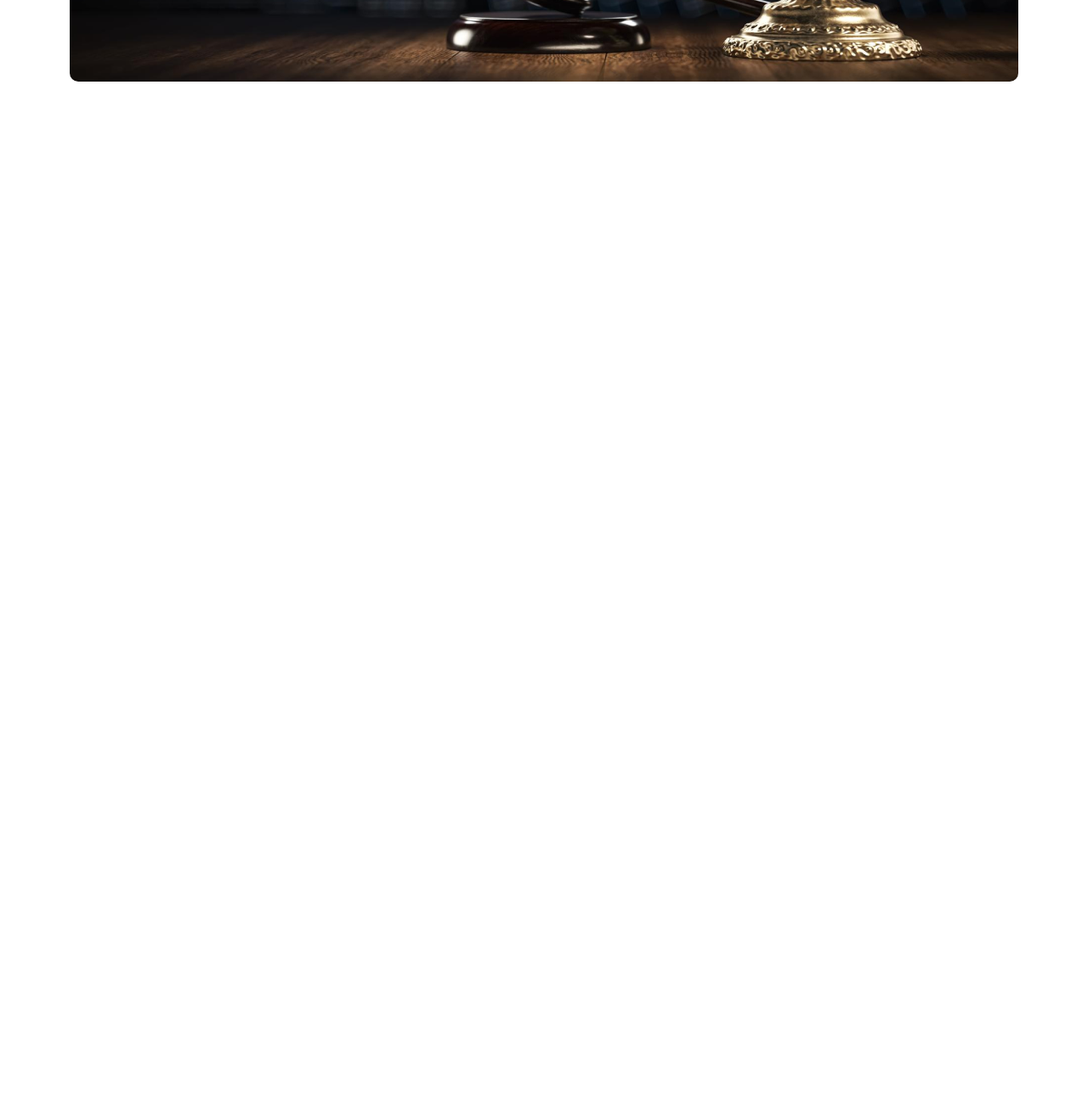
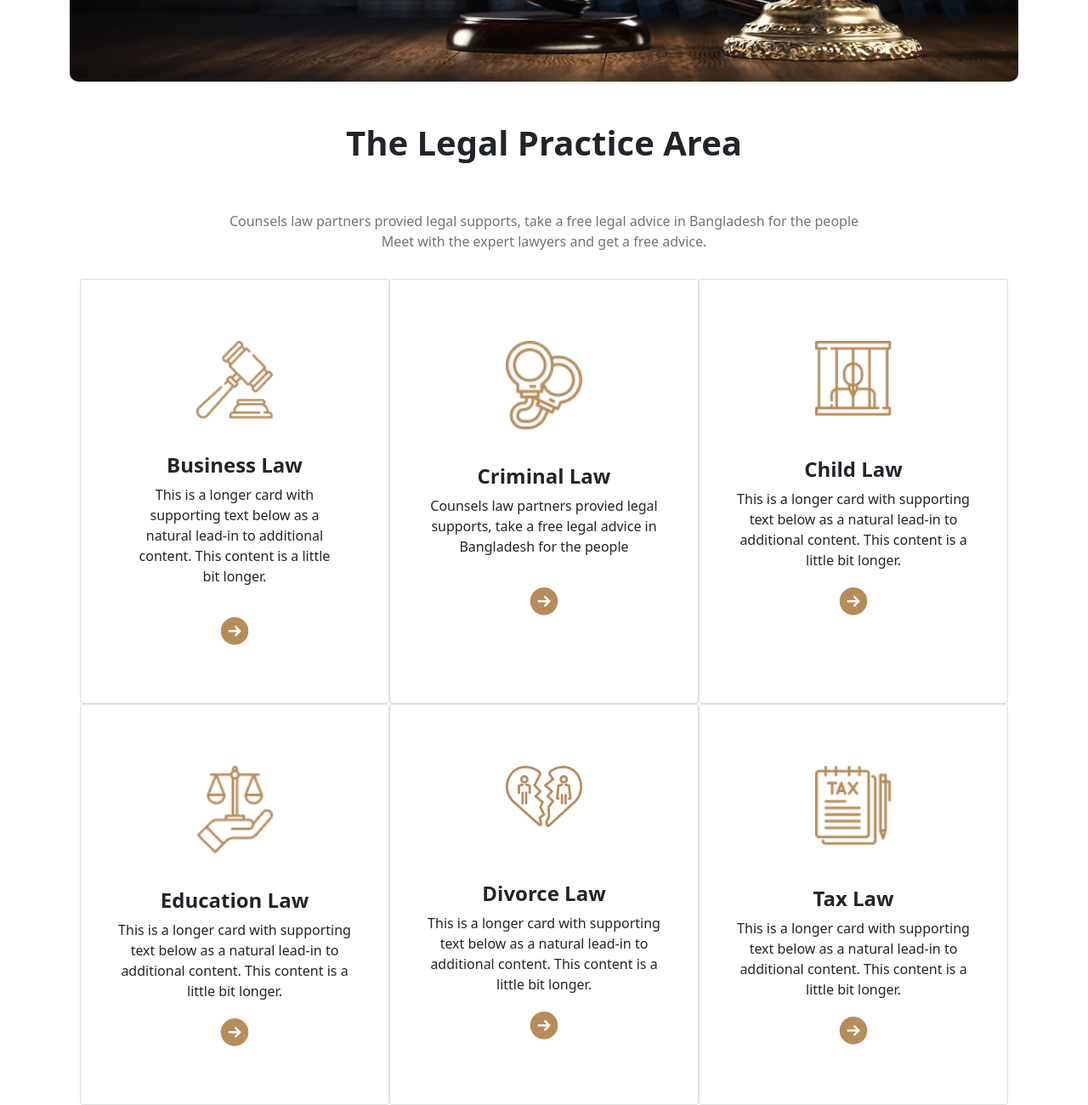
Before and after one commit to Monira-Jahan/Legal-house-website, a plain HTML site: page index.html in a window 1280 px wide. Shown: the part 524-1824 px from the top of the page at 85% size. Before the commit the page ends 800 px from the top, so only its background shows below. Drawn offline with nearby package versions, Linux system fonts and the light colour scheme.

Commit message:
Legal Practice Section Added

```diff
--- a/index.html
+++ b/index.html
@@ -67,11 +67,10 @@
            <button type="button" class="btn btn-primary">Understood</button>
           </div>
          </div>
+         </div>
+        </div>
        </div>
-     </div>
-
-           </div>
-         </div>
+      </div>
        </nav>
      </section>
 
@@ -92,9 +91,93 @@
 
     </div>
    </section>
+  </header>
+    <main>
+     <!--Legal practice section-->
+     <section>
+      <div class="container-fluid">
+      <div>
+        <h1 class="fw-bold fs-1 text-center py-5"> The Legal Practice Area</h1>
+         <p class="text-center text-secondary pb-3">Counsels law partners provied legal supports, take a free legal advice in Bangladesh for the people<br>
+              Meet with the expert lawyers and get a free advice.</p>
+      </div>
 
-   </header>
-    <main>
+      <div class="row row-cols-1 row-cols-md-3 g-0">
+      <div class="col">
+        <div class="card h-100 py-5 ">
+          <img src="./images/business.png" class="card-img-top w-25  mx-auto py-4" alt="...">
+          <div class="card-body">
+            <h5 class="text-center fw-bold fs-4 card-title">Business Law</h5>
+            <p class="text-center card-text px-2 px-sm-5 pb-3">This is a longer card with supporting text below as a natural lead-in to additional content. This content is a little bit longer.</p>
+        <div class="text-center">
+        <img src="./images/Frame.png" class="card-img-top w-auto mx-auto " alt="...">
+            </div>
+          </div>
+        </div>
+      </div>
+      <div class="col">
+        <div class="card h-100 py-5">
+          <img src="./images/criminal.png" class="card-img-top w-25 mx-auto py-4" alt="...">
+          <div class="card-body">
+            <h5 class="text-center fw-bold fs-4 card-title">Criminal Law</h5>
+            <p class="text-center px-4 pb-3 card-text">Counsels law partners provied legal supports, take a free legal advice in Bangladesh for the people</p>
+        <div class="text-center">
+        <img src="./images/Frame.png" class="card-img-top w-auto mx-auto" alt="...">
+            </div>
+          </div>
+        </div>
+      </div>
+      <div class="col">
+        <div class="card h-100 py-5">
+          <img src="./images/child.png" class="card-img-top w-25 mx-auto py-4" alt="...">
+          <div class="card-body">
+            <h5 class="text-center fw-bold fs-4 card-title pt-2">Child Law</h5>
+            <p class="text-center px-4 pb-3card-text">This is a longer card with supporting text below as a natural lead-in to additional content. This content is a little bit longer.</p>
+        <div class="text-center">
+        <img src="./images/Frame.png" class="card-img-top w-auto mx-auto" alt="...">
+            </div>
+          </div>
+        </div>
+      </div>
+      <div class="col">
+        <div class="card h-100 py-5">
+          <img src="./images/education.png" class="card-img-top w-25 mx-auto py-4" alt="...">
+          <div class="card-body">
+            <h5 class="text-center fw-bold fs-4 card-title">Education Law</h5>
+            <p class="text-center px-4 pb-3card-text">This is a longer card with supporting text below as a natural lead-in to additional content. This content is a little bit longer.</p>
+        <div class="text-center">
+        <img src="./images/Frame.png" class="card-img-top w-auto mx-auto" alt="...">
+            </div>
+          </div>
+        </div>
+      </div>
+      <div class="col">
+        <div class="card h-100 py-5">
+          <img src="./images/divorce.png" class="card-img-top w-25 mx-auto py-4" alt="...">
+          <div class="card-body">
+            <h5 class="text-center fw-bold fs-4 card-title pt-4">Divorce Law</h5>
+            <p class="text-center px-4 pb-3card-text">This is a longer card with supporting text below as a natural lead-in to additional content. This content is a little bit longer.</p>
+        <div class="text-center">
+        <img src="./images/Frame.png" class="card-img-top w-auto mx-auto " alt="...">
+            </div>
+          </div>
+        </div>
+      </div>
+      <div class="col">
+        <div class="card h-100 py-5">
+          <img src="./images/tax.png" class="card-img-top w-25 mx-auto py-4" alt="...">
+          <div class="card-body">
+            <h5 class="text-center fw-bold fs-4 card-title pt-2">Tax Law</h5>
+            <p class="text-center px-4 pb-3card-text">This is a longer card with supporting text below as a natural lead-in to additional content. This content is a little bit longer.</p>
+        <div class="text-center">
+        <img src="./images/Frame.png" class="card-img-top w-auto " alt="...">
+            </div>
+          </div>
+        </div>
+      </div>
+    </div>
+    </div>
+      </section>
 
     </main>
     <footer>
```
